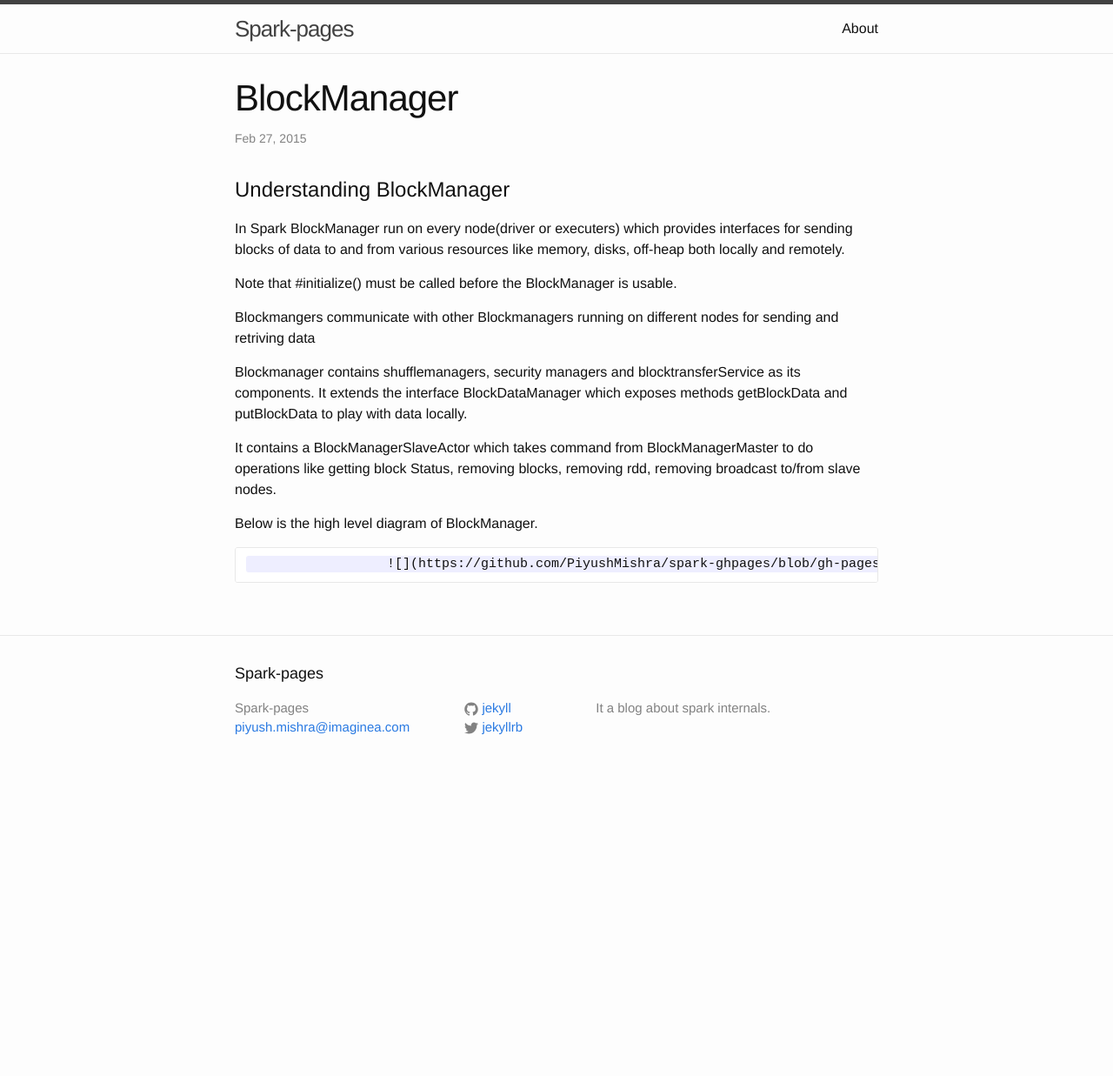
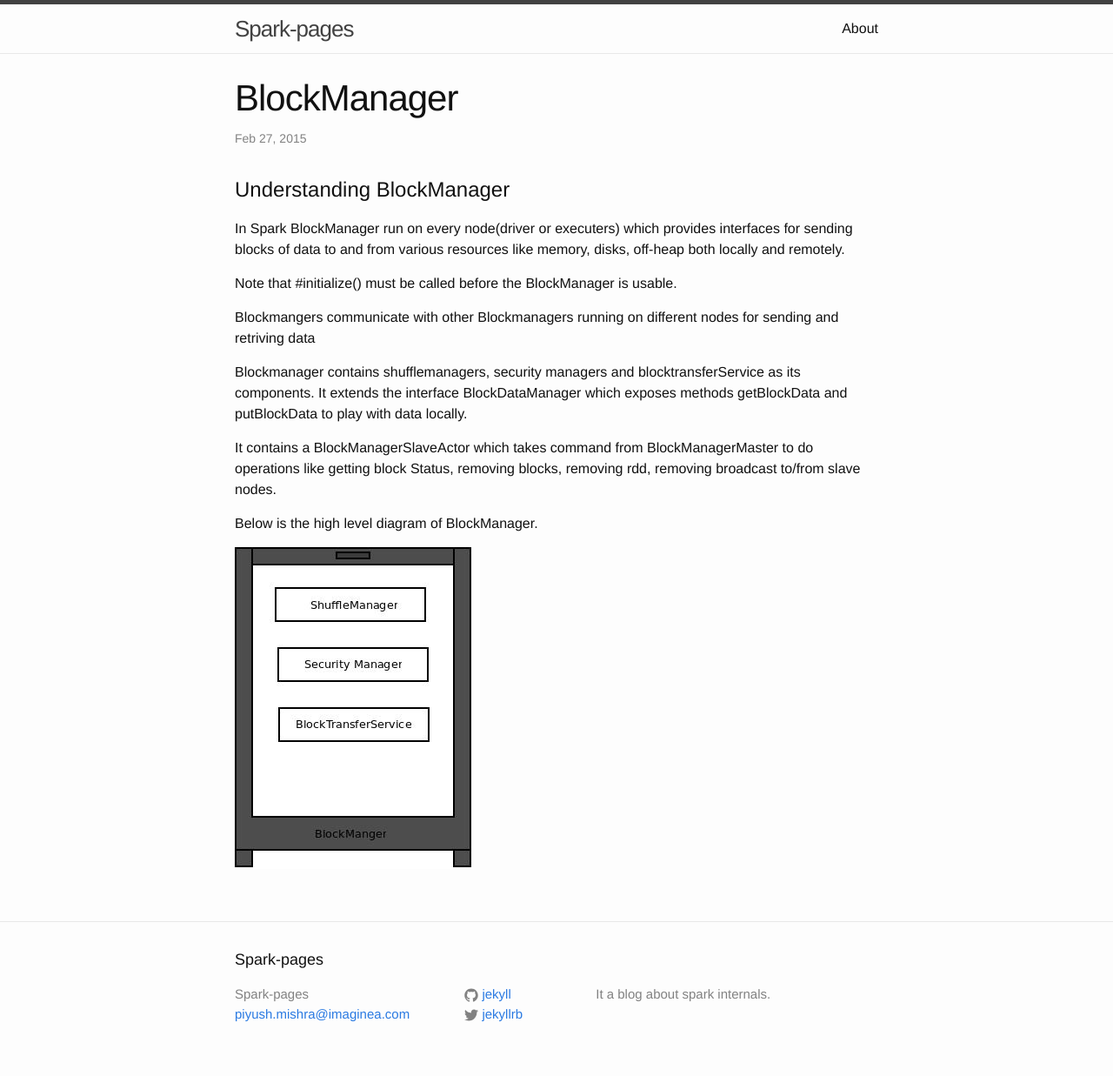
Before and after one commit to PiyushMishra/spak-ghpages, a Jekyll site: the page built from _posts/2015-02-27-blockManager.markdown, in a window 1280 px wide. Shown: the whole page at 87% size. Built offline with Jekyll 4.4.1, drawn with Linux system fonts in a browser that asks for light colours; Markdown is read by kramdown in place of the engine named in the settings; before the commit the page ends 908 px from its top, so only the background shows below that.

Commit message:
check if image is displaying correctly in github pages

```diff
--- a/_config.yml
+++ b/_config.yml
@@ -6,9 +6,9 @@ email: piyush.mishra@imaginea.com
 description: > # this means to ignore newlines until "baseurl:"
   It a blog about spark internals.
 baseurl: "/spark-ghpages" # the subpath of your site, e.g. /blog/
-url: "http://spark-ghpages.com" # the base hostname & protocol for your site
+url: "http://spark-ghpages.com/" # the base hostname & protocol for your site
 twitter_username: jekyllrb
 github_username:  jekyll
 
 # Build settings
-markdown: kramdown
+markdown: rdiscount
--- a/_posts/2015-02-27-blockManager.markdown
+++ b/_posts/2015-02-27-blockManager.markdown
@@ -20,4 +20,4 @@ It contains a BlockManagerSlaveActor which takes command from BlockManagerMaster
 
 Below is the high level diagram of BlockManager.
 
-                      ![](https://github.com/PiyushMishra/spark-ghpages/blob/gh-pages/assets/BlockManager.jpeg)
+![Block Manager not found]({{site.url}}assets/BlockManager.jpeg)
```
